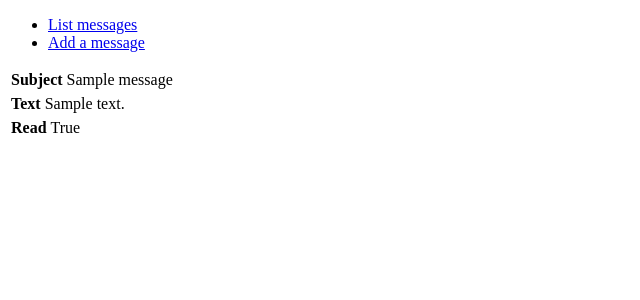
After one commit to mrasola/keskustelufoorumi, a Flask app: page /messages/1/ in a window 1280 px wide. The commit adds this page. Shown: the top 300 px of the page, without its empty margins (0-640 px from the left). Run offline with Flask 2, Linux system fonts and the light colour scheme; tables that the repository leaves empty hold one stand-in row (values such as "Sample post").

Commit message:
message body

```diff
--- a/application/messages/models.py
+++ b/application/messages/models.py
@@ -6,10 +6,10 @@ class Message(db.Model):
     date_modified = db.Column(db.DateTime, default=db.func.current_timestamp(), onupdate=db.func.current_timestamp())
 
     subject = db.Column(db.String(144), nullable=False)
-    #body=db.Column(db.String(144), nullable=False)
+    body=db.Column(db.String(144), nullable=False)
     read = db.Column(db.Boolean, nullable=False)
 
-    def __init__(self, subject):
+    def __init__(self, subject, body):
         self.subject = subject
-        #self.body=body
+        self.body = body
         self.read = False
--- a/application/messages/views.py
+++ b/application/messages/views.py
@@ -12,7 +12,7 @@ def messages_form():
 
 @app.route("/messages/", methods=["POST"])
 def messages_create():
-    m = Message(request.form.get("subject"))
+    m = Message(request.form.get("subject"), request.form.get("body"))
 
     db.session().add(m)
     db.session().commit()
@@ -26,3 +26,9 @@ def message_set_read(message_id):
     db.session().commit()
 
     return redirect(url_for("messages_index"))
+
+@app.route("/messages/<message_id>/", methods=["GET"])
+def message_look(message_id):
+    m = Message.query.get(message_id)
+
+    return render_template("messages/lookMessage.html", m=m)
--- a/application/templates/messages/list.html
+++ b/application/templates/messages/list.html
@@ -8,7 +8,9 @@
     </tr>
     {% for m in ms %}
     <tr>
-      <td>{{ m.subject }}</td>
+      <td>
+          <li><a href="{{ url_for('message_look', message_id=m.id) }}">{{ m.subject }}</a></li>
+      </td>
       <td>{{ m.read }}</td>
       <td>
          <form method="POST" action="{{ url_for('message_set_read', message_id=m.id) }}">
--- /dev/null
+++ b/application/templates/messages/lookMessage.html
@@ -0,0 +1,22 @@
+{% extends "layout.html" %}
+
+{% block body %}
+<table>
+    <tr>
+        <th>Subject</th>
+        <td>{{m.subject}}</td>
+    </tr>
+</table>
+<table>
+    <tr>
+        <th>Text</th>
+        <td>{{ m.body }}</td>
+    </tr>
+</table>
+<table>
+    <tr>
+        <th>Read</th>
+        <td>{{ m.read }}</td>
+    </tr>
+</table>
+{% endblock %}
--- a/application/templates/messages/new.html
+++ b/application/templates/messages/new.html
@@ -3,6 +3,7 @@
 {% block body %}
 <form method="POST" action="{{ url_for('messages_create') }}">
   <input type="text" name="subject"/>
+  <input type="text" name="body"/>
   <input type="submit" value="Make new message"/>
 </form>
 {% endblock %}
```
